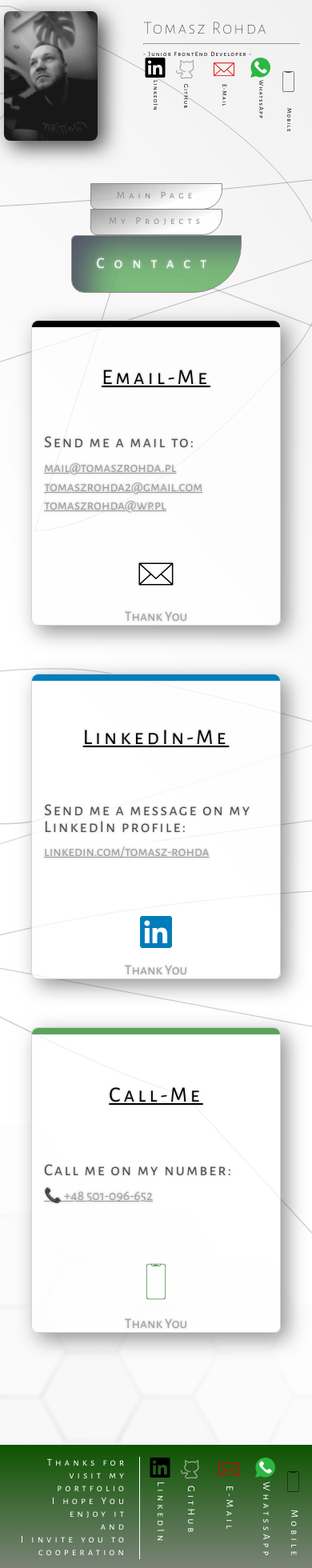
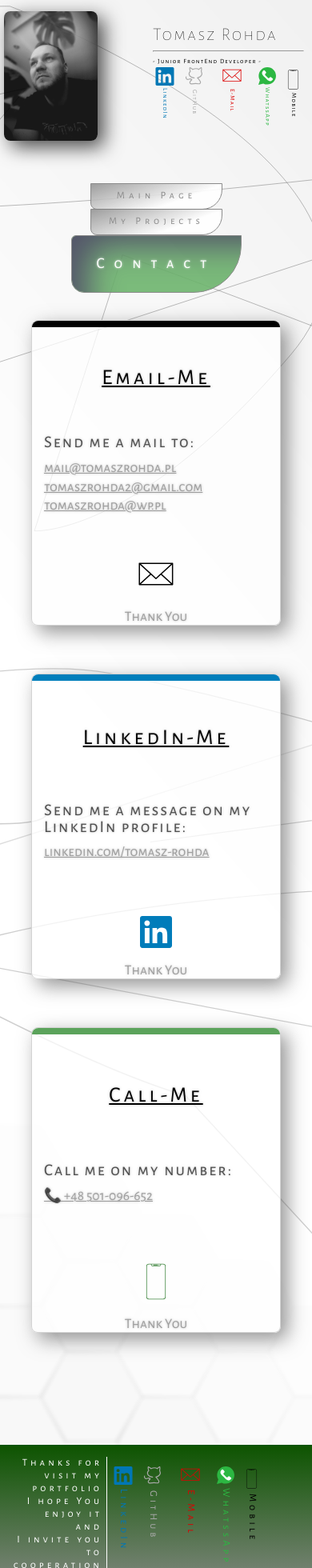
Before and after one commit to trohda/Portfolio-project, a React (Create React App) app: page /contact in a window 390 px wide. Shown: the part 40-2000 px from the top of the page at 80% size. Built offline with nearby package versions, Linux system fonts and the light colour scheme.

Commit message:
Social Styles

```diff
--- a/src/components/Atoms/SocialStyles.css
+++ b/src/components/Atoms/SocialStyles.css
@@ -13,37 +13,62 @@
 
 .linkedInInSocials {
   width: 30px;
-  margin: 0;
+  margin-top: 10px;
   padding: 0;
+  /* #0077B5 */
+  filter: invert(34%) sepia(70%) saturate(6597%) hue-rotate(184deg)
+    brightness(94%) contrast(101%);
+}
+.socialPLinkedIn {
+  color: #0077b5;
+  writing-mode: vertical-rl;
 }
 
 .gitHubInSocials {
   width: 60px;
   margin: 0;
   padding: 0;
+  /* #A9A9A9 */
+}
+
+.socialPGitHub {
+  color: #a9a9a9;
+  writing-mode: vertical-rl;
 }
 
 .mailInSocials {
   width: 50px;
   padding: 0;
   margin: 0;
+  /* #DC0000 */
   filter: invert(11%) sepia(69%) saturate(7431%) hue-rotate(359deg)
     brightness(92%) contrast(112%);
 }
 
+.socialPMail {
+  color: #dc0000;
+  writing-mode: vertical-rl;
+}
+
 .whatsappInSocials {
   width: 48px;
-  margin: 0;
+  margin: 8px 0 0 0;
   padding: 0;
+  /* #2CB742 */
+}
+
+.socialPWhatssApp {
+  color: #2cb742;
+  writing-mode: vertical-rl;
 }
 
 .mobileInSocials {
-  height: 60px;
-  margin: 0;
+  height: 50px;
+  margin: 6px 0 0 0;
   padding: 0;
 }
-
-.socialP {
+.socialPMobile {
+  color: black;
   writing-mode: vertical-rl;
 }
 
@@ -53,22 +78,25 @@
   }
 
   .linkedInInSocials {
-    height: 25px;
+    height: 23px;
+    margin-top: 3px;
   }
 
   .gitHubInSocials {
-    width: 30px;
+    width: 28px;
   }
 
   .mailInSocials {
-    height: 30px;
+    height: 27px;
   }
 
   .whatsappInSocials {
-    width: 25px;
+    width: 22px;
+    margin-top: 3px;
   }
 
   .mobileInSocials {
-    width: 29px;
+    height: 27px;
+    margin-top: 5px;
   }
 }
--- a/src/components/Atoms/Socials.js
+++ b/src/components/Atoms/Socials.js
@@ -18,7 +18,7 @@ const Socials = () => {
             <path d="M20.447 20.452h-3.554v-5.569c0-1.328-.027-3.037-1.852-3.037-1.853 0-2.136 1.445-2.136 2.939v5.667H9.351V9h3.414v1.561h.046c.477-.9 1.637-1.85 3.37-1.85 3.601 0 4.267 2.37 4.267 5.455v6.286zM5.337 7.433c-1.144 0-2.063-.926-2.063-2.065 0-1.138.92-2.063 2.063-2.063 1.14 0 2.064.925 2.064 2.063 0 1.139-.925 2.065-2.064 2.065zm1.782 13.019H3.555V9h3.564v11.452zM22.225 0H1.771C.792 0 0 .774 0 1.729v20.542C0 23.227.792 24 1.771 24h20.451C23.2 24 24 23.227 24 22.271V1.729C24 .774 23.2 0 22.222 0h.003z" />
           </svg>
         </a>
-        <p className="socialP">LinkedIn</p>
+        <p className="socialPLinkedIn">LinkedIn</p>
       </div>
 
       <div>
@@ -37,7 +37,7 @@ const Socials = () => {
             />
           </svg>
         </a>
-        <p className="socialP">GitHub</p>
+        <p className="socialPGitHub">GitHub</p>
       </div>
       <div>
         <a
@@ -75,7 +75,7 @@ const Socials = () => {
             />
           </svg>
         </a>
-        <p className="socialP">E-Mail</p>
+        <p className="socialPMail">E-Mail</p>
       </div>
       <div>
         <a href="https://wa.me/48501096652" rel="noreferrer" target="blank">
@@ -120,7 +120,7 @@ const Socials = () => {
             <g></g>
           </svg>
         </a>
-        <p className="socialP">WhatssApp</p>
+        <p className="socialPWhatssApp">WhatssApp</p>
       </div>
       <div>
         <a href="tel:501-096-652" rel="noreferrer">
@@ -136,7 +136,7 @@ const Socials = () => {
             </g>
           </svg>
         </a>
-        <p className="socialP">Mobile</p>
+        <p className="socialPMobile">Mobile</p>
       </div>
     </div>
   );
--- a/src/components/Footer/FooterStyles.css
+++ b/src/components/Footer/FooterStyles.css
@@ -52,3 +52,15 @@ footer {
   margin: 15px 10px;
   width: 50%;
 }
+
+@media only screen and (max-width: 400px) {
+  .leftContent {
+    width: 35%;
+    padding: 0 5px;
+  }
+
+  .rightContent {
+    width: 70%;
+    margin: 10px 5px;
+  }
+}
--- a/src/components/Header/Header.js
+++ b/src/components/Header/Header.js
@@ -4,6 +4,7 @@ import "./HeaderStyles.css";
 import PersonalInfos from "../PersonalInfos/PersonalInfos";
 import { useState } from "react";
 import Navbar from "../Navbar/Navbar";
+import Socials from "../Atoms/Socials";
 
 const Header = () => {
   const [currentPage, setCurrentPage] = useState("MainPage");
@@ -13,8 +14,12 @@ const Header = () => {
         <div className="profilePhotoWrapper">
           <Image src={img2} className={"profilePhoto"} alt={"Profile Photo"} />
         </div>
+
         <div className="personaInfosWrapper">
           <PersonalInfos />
+        </div>
+        <div className="socialsInHeader">
+          <Socials />
         </div>
       </div>
 
--- a/src/components/Header/HeaderStyles.css
+++ b/src/components/Header/HeaderStyles.css
@@ -35,17 +35,31 @@
 .navBarWrapper {
   z-index: 100;
 }
+
+@media only screen and (max-width: 930px) {
+  .socialsInHeader {
+    display: none;
+  }
+  .profilePhotoWrapper {
+    margin-left: 40px;
+  }
+}
 @media only screen and (max-width: 800px) {
   .header {
     height: 300px;
   }
   .profilePhotoWrapper {
     height: 60%;
-    margin-right: 20px;
-    margin-left: 10px;
+    margin-right: 10px;
+    margin-left: 40px;
   }
   .photoAndPersonalInfos {
     width: 100%;
     margin-right: 10px;
   }
 }
+@media only screen and (max-width: 400px) {
+  .profilePhotoWrapper {
+    margin-left: 10px;
+  }
+}
--- a/src/components/PersonalInfos/PersonalInfos.js
+++ b/src/components/PersonalInfos/PersonalInfos.js
@@ -7,7 +7,9 @@ const PersonalInfos = () => {
       <h1>Tomasz Rohda</h1>
       <hr />
       <p> - Junior FrontEnd Developer - </p>
-      <Socials />
+      <div className="socialsInPersonalInfos">
+        <Socials />
+      </div>
     </div>
   );
 };
--- a/src/components/PersonalInfos/PersonalInfosStyles.css
+++ b/src/components/PersonalInfos/PersonalInfosStyles.css
@@ -1,12 +1,11 @@
 .personalInfos {
   font-family: "Alegreya Sans SC", sans-serif;
-  letter-spacing: 3px;
-  margin-right: 10%;
+  letter-spacing: 5px;
 }
 
 .personalInfos h1 {
   opacity: 1;
-  font-size: 2rem;
+  font-size: 3rem;
   font-weight: 100;
 }
 
@@ -14,6 +13,10 @@
   animation-name: kotek;
   animation-duration: 10s;
   animation-iteration-count: 1;
+}
+
+.socialsInPersonalInfos {
+  display: none;
 }
 
 @keyframes kotek {
@@ -42,9 +45,16 @@
   font-weight: 400;
 }
 
+@media only screen and (max-width: 930px) {
+  .socialsInPersonalInfos {
+    display: flex;
+  }
+}
+
 @media only screen and (max-width: 600px) {
   .personalInfos {
     letter-spacing: 3px;
+    margin-right: 10%;
   }
   .personalInfos h1 {
     font-size: 1.6rem;
@@ -71,6 +81,7 @@
 @media only screen and (max-width: 400px) {
   .personalInfos {
     letter-spacing: 2px;
+    margin-right: 5px;
   }
   .personalInfos h1 {
     font-size: 1.4rem;
```
